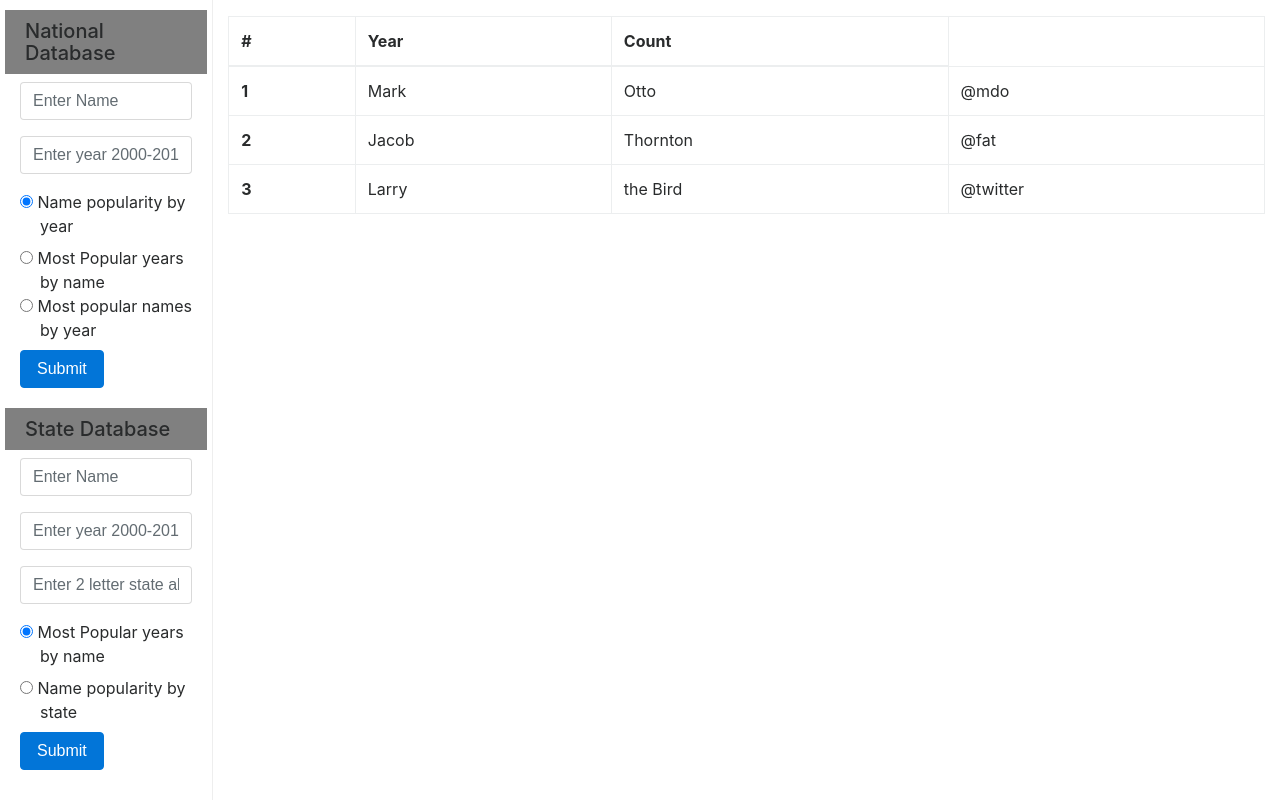
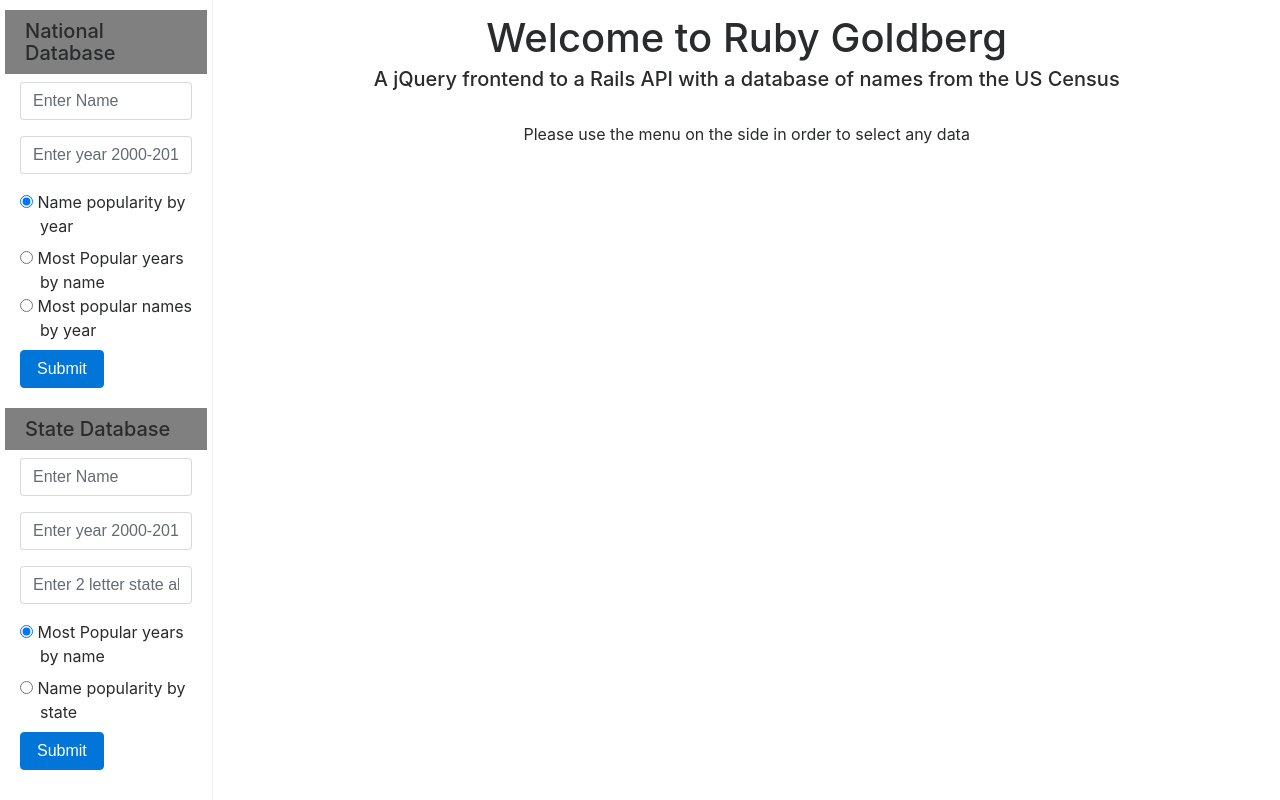
Before and after one commit to jayphodges/nodejs_interface, a website built with webpack: page index.html in a window 1280 px wide. Built offline with nearby package versions, Linux system fonts and the light colour scheme.

Commit message:
Initial refactor

```diff
--- a/index.html
+++ b/index.html
@@ -81,36 +81,10 @@
   </nav>
 
   <main role="main" class="col-sm-9 ml-sm-auto col-md-10 pt-3" id="results">
-    <table class="table table-bordered">
-  <thead>
-    <tr>
-      <th scope="col">#</th>
-      <th scope="col">Year</th>
-      <th scope="col">Count</th>
-
-    </tr>
-  </thead>
-  <tbody>
-    <tr>
-      <th scope="row">1</th>
-      <td>Mark</td>
-      <td>Otto</td>
-      <td>@mdo</td>
-    </tr>
-    <tr>
-      <th scope="row">2</th>
-      <td>Jacob</td>
-      <td>Thornton</td>
-      <td>@fat</td>
-    </tr>
-    <tr>
-      <th scope="row">3</th>
-      <td>Larry</td>
-      <td>the Bird</td>
-      <td>@twitter</td>
-    </tr>
-  </tbody>
-</table>
+    <h1 class="text-center">Welcome to Ruby Goldberg</h1>
+    <h5 class="text-center">A jQuery frontend to a Rails API with a database of names from the US Census</h5>
+    <br />
+    <p class="text-center">Please use the menu on the side in order to select any data</p>
   </main>
 
 </body>
```
